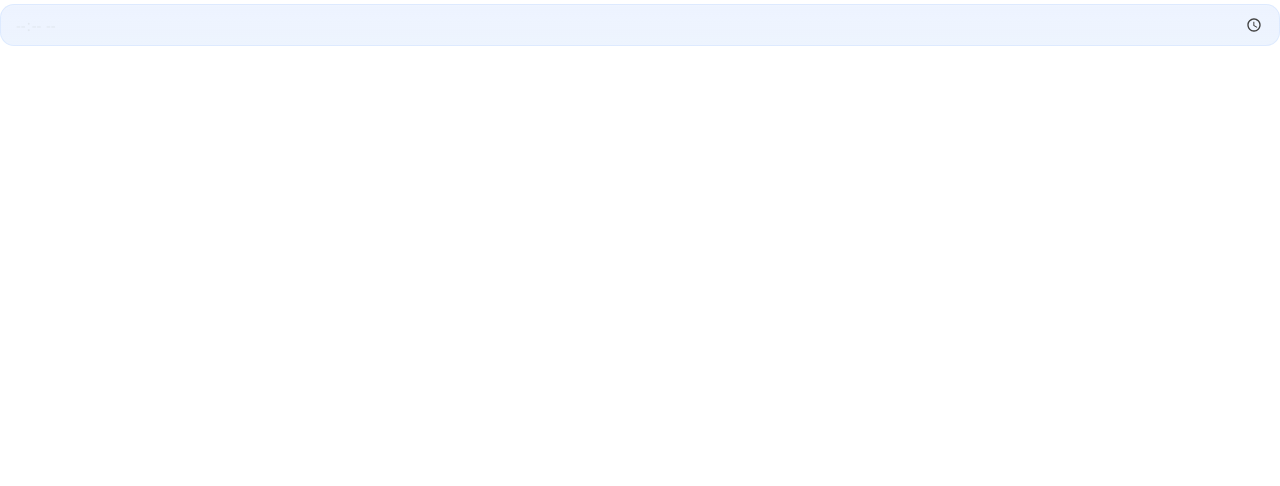
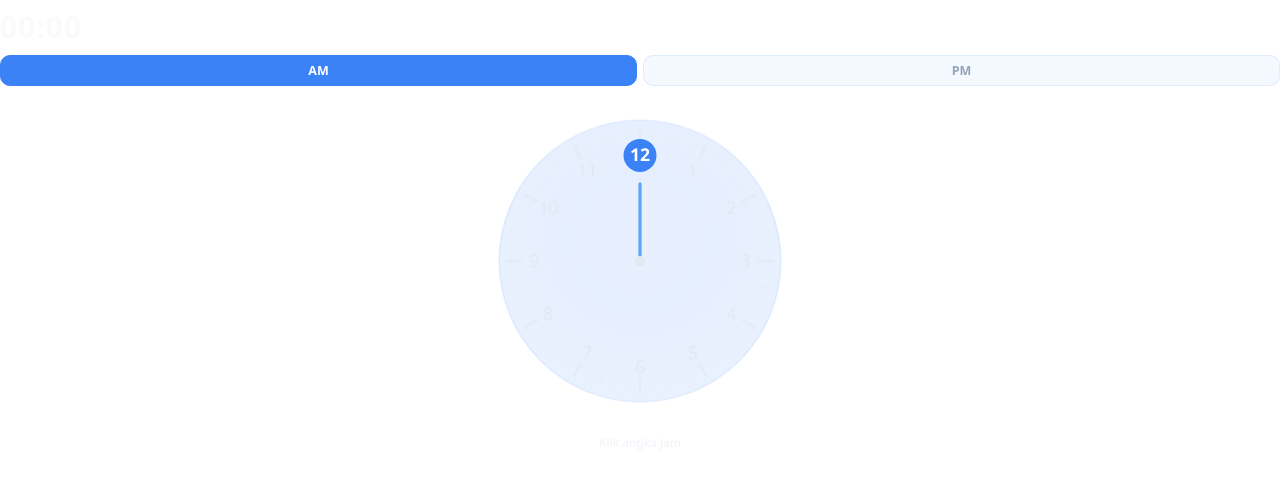
Before and after one commit to muhammadnabilfahrendi-eng/Praktek-Personal-pribadi, a plain HTML site: page components/time_picker/index.html in a window 1280 px wide. Drawn offline with Linux system fonts and the light colour scheme.

Commit message:
fitur: picker jam analog bulat (pilih posisi jarum jam lalu menit, auto-kirim, konversi 24h via AM/PM)

```diff
--- a/components/time_picker/index.html
+++ b/components/time_picker/index.html
@@ -3,67 +3,260 @@
 <head>
 <meta charset="utf-8">
 <style>
-  body { margin: 0; padding: 0; font-family: 'Segoe UI', sans-serif; }
-  label {
-    display: block;
-    margin-bottom: 4px;
+  * { box-sizing: border-box; margin: 0; padding: 0; }
+  body {
+    font-family: 'Segoe UI', sans-serif;
+    color: #e2e8f0;
+    background: transparent;
+    user-select: none;
+  }
+  .tp-label {
     font-size: 13px;
     font-weight: 600;
     color: #e2e8f0;
+    margin-bottom: 6px;
   }
-  input[type="time"] {
+  .tp-value {
+    font-size: 30px;
+    font-weight: 700;
+    letter-spacing: 1px;
+    font-variant-numeric: tabular-nums;
+    color: #f8fafc;
+    margin-bottom: 8px;
+  }
+  .tp-ampm {
+    display: flex;
+    gap: 6px;
+    margin-bottom: 10px;
+  }
+  .tp-ampm button {
+    flex: 1;
+    border: 1px solid rgba(165,200,255,.25);
+    background: rgba(148,184,255,.10);
+    color: #94a3b8;
+    font-size: 12.5px;
+    font-weight: 600;
+    padding: 6px 0;
+    border-radius: 10px;
+    cursor: pointer;
+    font-family: inherit;
+    transition: background .15s ease, color .15s ease;
+  }
+  .tp-ampm button.on {
+    background: #3b82f6;
+    border-color: #3b82f6;
+    color: #fff;
+  }
+  .tp-clock-wrap {
+    display: flex;
+    justify-content: center;
+  }
+  .tp-clock {
     width: 100%;
-    box-sizing: border-box;
-    padding: 9px 14px;
-    border-radius: 14px;
-    border: 1px solid rgba(165,200,255,.22);
-    background: linear-gradient(180deg, rgba(148,184,255,.16), rgba(59,130,246,.09));
-    color: #e2e8f0;
-    font-size: 15px;
-    font-family: 'Segoe UI', sans-serif;
-    color-scheme: dark;
-    outline: none;
-    box-shadow: inset 0 1px 0 rgba(255,255,255,.09);
-    transition: background .15s ease, box-shadow .15s ease;
+    max-width: 330px;
+    min-width: 240px;
+    cursor: pointer;
   }
-  input[type="time"]:hover {
-    background: linear-gradient(180deg, rgba(148,184,255,.24), rgba(59,130,246,.15));
-  }
-  input[type="time"]:focus {
-    box-shadow: inset 0 1px 0 rgba(255,255,255,.12), 0 0 0 2px rgba(96,165,250,.35);
-  }
-  input[type="time"]::-webkit-calendar-picker-indicator {
-    filter: invert(0.75);
-    cursor: pointer;
+  .tp-caption {
+    text-align: center;
+    font-size: 12px;
+    color: rgba(226,232,240,.55);
+    margin-top: 8px;
   }
 </style>
 </head>
 <body>
-<label id="lbl" for="tp"></label>
-<input type="time" id="tp" />
+<div class="tp-label" id="lbl"></div>
+<div class="tp-value" id="val"></div>
+<div class="tp-ampm">
+  <button id="btnAM" type="button">AM</button>
+  <button id="btnPM" type="button">PM</button>
+</div>
+<div class="tp-clock-wrap">
+  <svg id="clock" class="tp-clock" viewBox="0 0 300 300" aria-label="Pilih jam">
+    <defs>
+      <radialGradient id="bg" cx="50%" cy="42%" r="65%">
+        <stop offset="0%" stop-color="rgba(148,184,255,.22)"/>
+        <stop offset="100%" stop-color="rgba(59,130,246,.10)"/>
+      </radialGradient>
+    </defs>
+    <circle cx="150" cy="150" r="128" fill="url(#bg)" stroke="rgba(165,200,255,.25)" stroke-width="1.5"/>
+  </svg>
+</div>
+<div class="tp-caption" id="cap"></div>
 <script src="component-lib.js"></script>
 <script>
+  const CX = 150, CY = 150;
+  const NS = "http://www.w3.org/2000/svg";
+  const svg = document.getElementById('clock');
+  const lbl = document.getElementById('lbl');
+  const val = document.getElementById('val');
+  const cap = document.getElementById('cap');
+  const btnAM = document.getElementById('btnAM');
+  const btnPM = document.getElementById('btnPM');
 
-  const input = document.getElementById('tp');
-  const lbl = document.getElementById('lbl');
+  const pad = n => String(n).padStart(2, '0');
+
+  const st = {
+    mode: 'hour',
+    h12: 12,
+    min: 0,
+    pm: false,
+    value: '00:00'
+  };
+
+  function parseValue(v) {
+    const m = /^(\d{1,2}):(\d{2})$/.exec(v || '');
+    if (!m) return;
+    const h24 = parseInt(m[1], 10) % 24;
+    const min = parseInt(m[2], 10) % 60;
+    st.h12 = h24 % 12 === 0 ? 12 : h24 % 12;
+    st.min = min;
+    st.pm = h24 >= 12;
+    st.value = pad(h24) + ':' + pad(min);
+  }
+
+  function displayValue() {
+    const h24 = st.pm ? (st.h12 % 12) + 12 : st.h12 % 12;
+    return pad(h24) + ':' + pad(st.min);
+  }
+
+  function angleDeg(i, total) { return i * (360 / total) - 90; }
+
+  function el(name, attrs) {
+    const e = document.createElementNS(NS, name);
+    for (const k in attrs) e.setAttribute(k, attrs[k]);
+    return e;
+  }
+
+  function render() {
+    while (svg.lastChild && svg.lastChild.tagName !== 'circle') svg.removeChild(svg.lastChild);
+
+    const inHour = st.mode === 'hour';
+    const bg = svg.querySelector('circle');
+    const g = document.createElementNS(NS, 'g');
+    svg.appendChild(g);
+
+    for (let i = 0; i < 60; i++) {
+      const major = i % 5 === 0;
+      const a = angleDeg(i, 60) * Math.PI / 180;
+      const r1 = major ? 108 : 112;
+      const r2 = major ? 120 : 118;
+      const t = el('line', {
+        x1: CX + Math.cos(a) * r1, y1: CY + Math.sin(a) * r1,
+        x2: CX + Math.cos(a) * r2, y2: CY + Math.sin(a) * r2,
+        stroke: i === st.min && !inHour ? '#3b82f6' : (major ? 'rgba(226,232,240,.60)' : 'rgba(226,232,240,.30)'),
+        'stroke-width': major ? 2.5 : 1.2,
+        'stroke-linecap': 'round'
+      });
+      g.appendChild(t);
+    }
+
+    const numR = 96;
+    for (let h = 1; h <= 12; h++) {
+      const a = angleDeg(h, 12) * Math.PI / 180;
+      const x = CX + Math.cos(a) * numR, y = CY + Math.sin(a) * numR;
+      const sel = inHour && h === st.h12;
+      if (sel) {
+        g.appendChild(el('circle', { cx: x, cy: y, r: 15, fill: '#3b82f6' }));
+      }
+      const t = el('text', {
+        x: x, y: y + 5.5,
+        'text-anchor': 'middle',
+        fill: sel ? '#ffffff' : (inHour ? '#e2e8f0' : 'rgba(226,232,240,.35)'),
+        'font-size': 16,
+        'font-weight': sel ? 700 : 500
+      });
+      t.textContent = String(h);
+      g.appendChild(t);
+    }
+
+    if (inHour) {
+      const a = angleDeg(st.h12 % 12, 12) * Math.PI / 180;
+      g.appendChild(el('line', {
+        x1: CX, y1: CY, x2: CX + Math.cos(a) * 70, y2: CY + Math.sin(a) * 70,
+        stroke: '#60a5fa', 'stroke-width': 3, 'stroke-linecap': 'round'
+      }));
+    } else {
+      for (let i = 0; i < 60; i += 5) {
+        const a = angleDeg(i, 60) * Math.PI / 180;
+        const x = CX + Math.cos(a) * 86, y = CY + Math.sin(a) * 86;
+        const sel = i === st.min;
+        const t = el('text', {
+          x: x, y: y + 4,
+          'text-anchor': 'middle',
+          fill: sel ? '#ffffff' : 'rgba(226,232,240,.85)',
+          'font-size': 12,
+          'font-weight': sel ? 700 : 500
+        });
+        t.textContent = pad(i);
+        g.appendChild(t);
+      }
+      const a = angleDeg(st.min, 60) * Math.PI / 180;
+      g.appendChild(el('circle', { cx: CX + Math.cos(a) * 62, cy: CY + Math.sin(a) * 62, r: 6, fill: '#3b82f6' }));
+      g.appendChild(el('line', {
+        x1: CX, y1: CY, x2: CX + Math.cos(a) * 62, y2: CY + Math.sin(a) * 62,
+        stroke: '#60a5fa', 'stroke-width': 3, 'stroke-linecap': 'round'
+      }));
+    }
+
+    g.appendChild(el('circle', { cx: CX, cy: CY, r: 4.5, fill: '#e2e8f0' }));
+
+    val.textContent = displayValue();
+    cap.textContent = inHour ? 'Klik angka jam' : 'Klik posisi menit';
+    btnAM.classList.toggle('on', !st.pm);
+    btnPM.classList.toggle('on', st.pm);
+  }
+
+  function commit() {
+    const h24 = st.pm ? (st.h12 % 12) + 12 : st.h12 % 12;
+    st.value = pad(h24) + ':' + pad(st.min);
+    Streamlit.setComponentValue(st.value);
+  }
 
   function apply(args) {
     if (args.label) lbl.textContent = args.label;
-    const v = args.value;
-    if (v) {
-      input.value = v;
-    } else if (!input.value) {
-      input.value = '00:00';
+    if (args.value && args.value !== st.value) {
+      parseValue(args.value);
+      st.mode = 'hour';
     }
+    render();
   }
 
-  input.addEventListener('change', () => {
-    Streamlit.setComponentValue(input.value || '');
+  svg.addEventListener('click', (e) => {
+    const r = svg.getBoundingClientRect();
+    const ux = (e.clientX - r.left) * (300 / r.width);
+    const uy = (e.clientY - r.top) * (300 / r.height);
+    const dx = ux - CX, dy = uy - CY;
+    const dist = Math.sqrt(dx * dx + dy * dy);
+    if (dist < 40 || dist > 140) return;
+    let ang = Math.atan2(dy, dx) * 180 / Math.PI + 90;
+    if (ang < 0) ang += 360;
+    if (st.mode === 'hour') {
+      let h = Math.round(ang / 30) % 12;
+      if (h === 0) h = 12;
+      st.h12 = h;
+      st.mode = 'minute';
+    } else {
+      st.min = Math.round(ang / 6) % 60;
+      commit();
+    }
+    render();
   });
 
+  btnAM.addEventListener('click', () => { if (st.pm) { st.pm = false; commit(); render(); } });
+  btnPM.addEventListener('click', () => { if (!st.pm) { st.pm = true; commit(); render(); } });
+
+  function fixHeight() {
+    Streamlit.setFrameHeight(document.body.scrollHeight + 8);
+  }
+
   Streamlit.events.addEventListener(Streamlit.RENDER_EVENT, (e) => apply(e.detail.args));
+  parseValue('00:00');
+  render();
   Streamlit.setComponentReady();
-  Streamlit.setFrameHeight(64);
+  fixHeight();
+  window.addEventListener('resize', fixHeight);
 </script>
 </body>
 </html>
```
